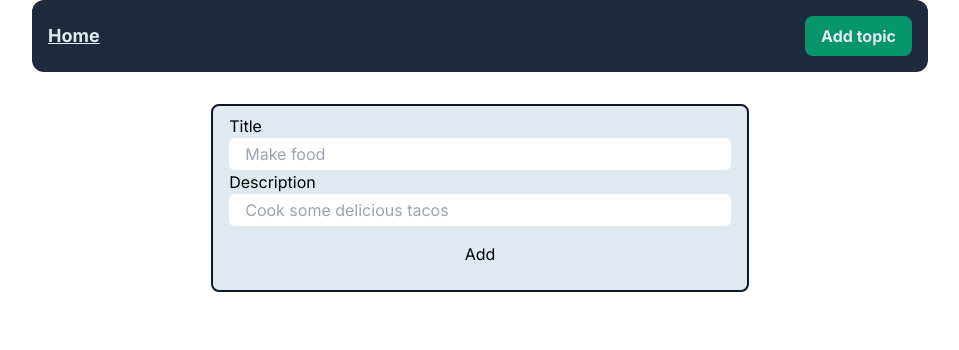
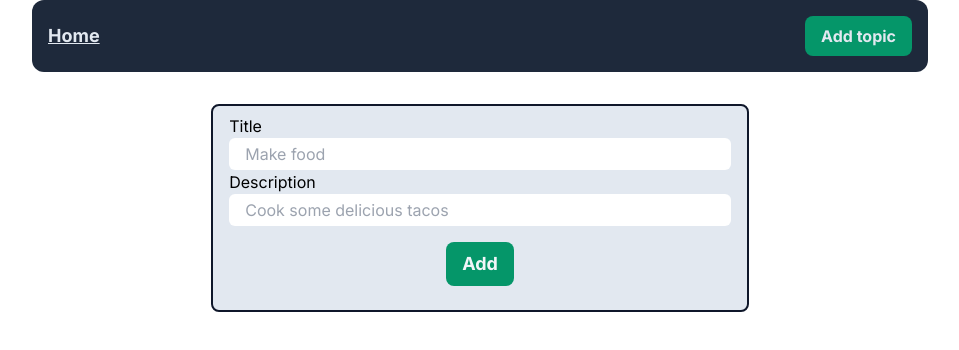
Before and after one commit to faun3/next13-simple-crud, a Next.js app: page /add-topic in a window 1280 px wide. Shown: the top 350 px of the page, without its empty margins (160-1119 px from the left). Built offline with nearby package versions, Linux system fonts and the light colour scheme.

Commit message:
style form button

```diff
--- a/app/add-topic/page.tsx
+++ b/app/add-topic/page.tsx
@@ -27,7 +27,9 @@ const page = () => {
           className="rounded-md px-4 py-1 w-full"
         />
       </div>
-      <button className="block mx-auto my-4">Add</button>
+      <button className="block mx-auto my-4 bg-emerald-600 text-slate-100 font-bold text-lg px-4 py-2 rounded-lg">
+        Add
+      </button>
     </form>
   );
 };
```
